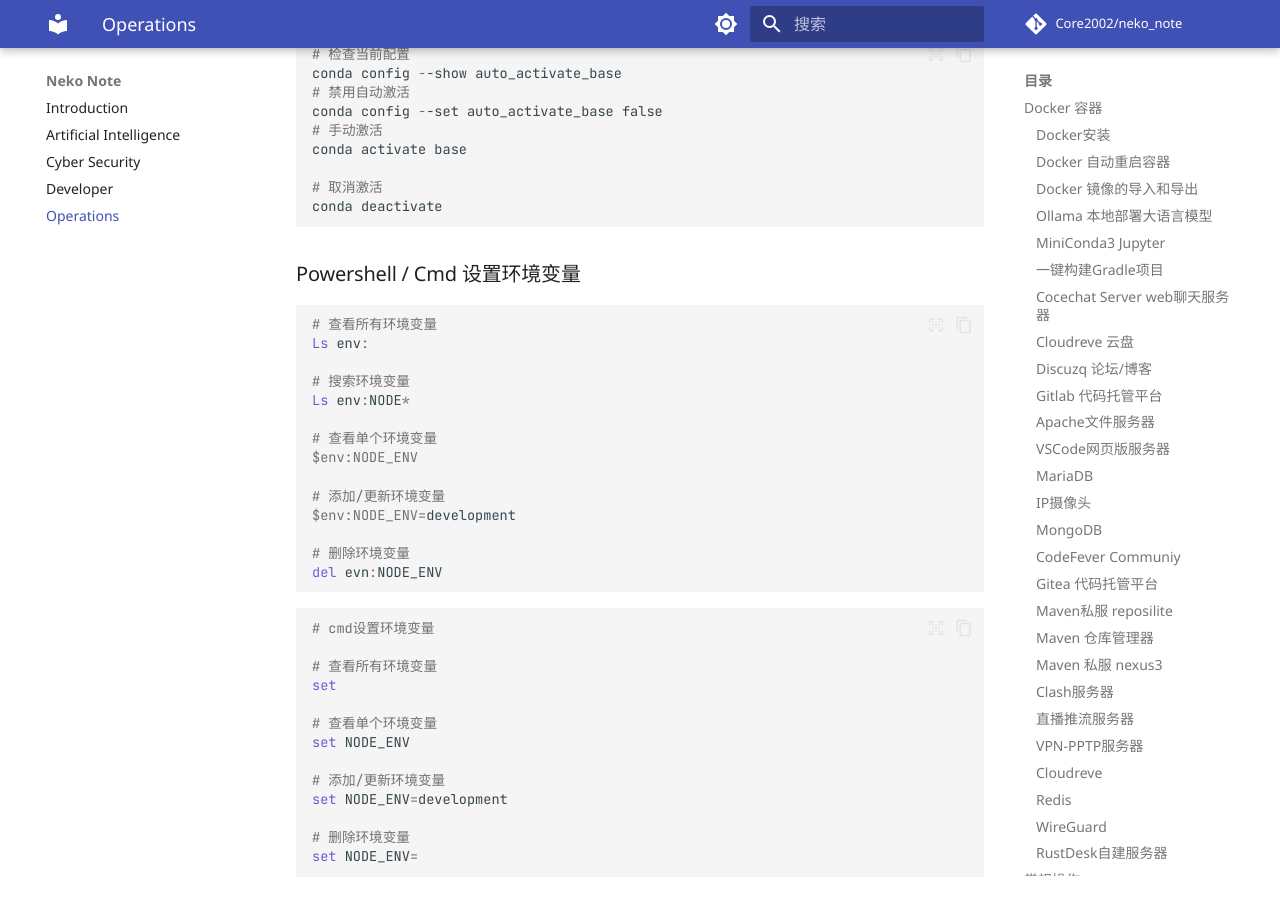
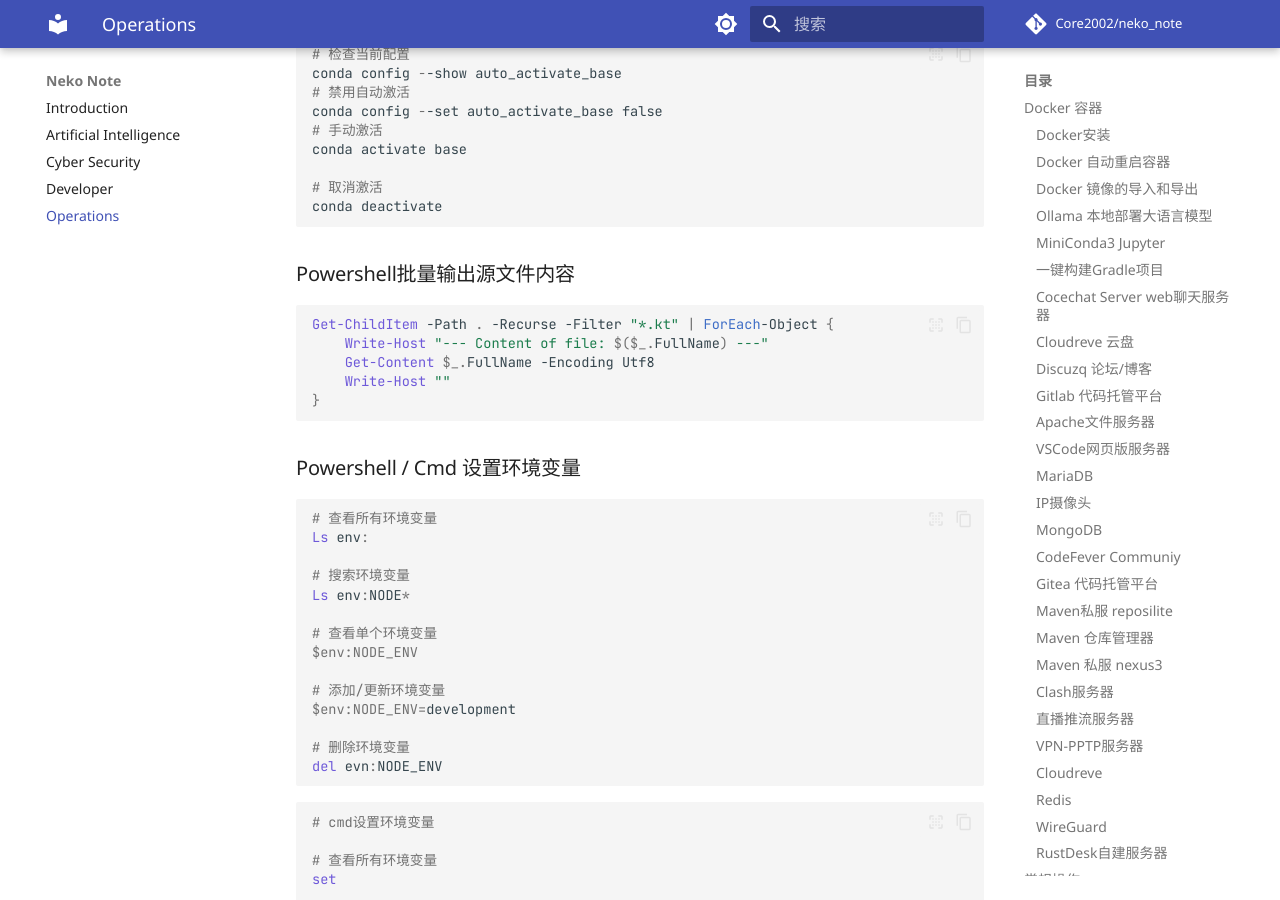
Before and after one commit to Core2002/neko_note, an MkDocs documentation site: the page built from docs/operations.md, in a window 1280 px wide and 900 px high, scrolled down 15726 px. Built offline with MkDocs 1.6.1 and Material for MkDocs 9.7.7, drawn with Linux system fonts in a browser that asks for light colours; comment, search, counter and statistics services are not loaded.

Commit message:
✨ Feat: Add PowerShell script for batch output of source file contents.

````diff
--- a/docs/operations.md
+++ b/docs/operations.md
@@ -813,6 +813,16 @@
 conda deactivate
 ```
 
+### Powershell批量输出源文件内容
+
+```powershell
+Get-ChildItem -Path . -Recurse -Filter "*.kt" | ForEach-Object {
+    Write-Host "--- Content of file: $($_.FullName) ---"
+    Get-Content $_.FullName -Encoding Utf8
+    Write-Host ""
+}
+```
+
 ### Powershell / Cmd 设置环境变量
 
 ```powershell
````
